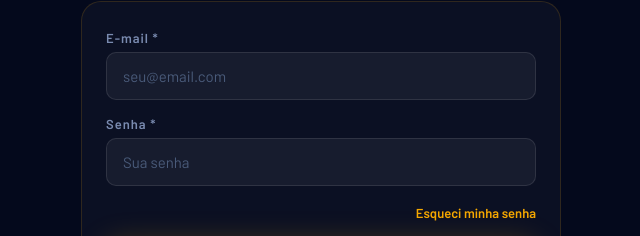
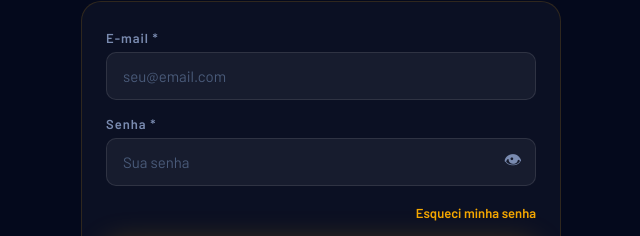
Before and after one commit to Capidasorte/capi-da-sorte-backend, a Next.js app in the folder frontend/: page /login in a window 1280 px wide. Shown: the part 150-386 px from the top of the page, without its empty margins (319-959 px from the left). Built offline with nearby package versions, Linux system fonts and the light colour scheme; a web font is replaced by a local one.

Commit message:
feat: olho na senha do login

```diff
--- a/frontend/app/login/page.tsx
+++ b/frontend/app/login/page.tsx
@@ -7,6 +7,7 @@ export default function Login() {
   const [form, setForm] = useState({ email: '', senha: '' })
   const [erro, setErro] = useState('')
   const [loading, setLoading] = useState(false)
+  const [mostrarSenha, setMostrarSenha] = useState(false)
 
   const handleSubmit = async () => {
     setErro('')
@@ -27,7 +28,7 @@ export default function Login() {
         localStorage.setItem('user', JSON.stringify(data.user))
         window.location.href = '/'
       } else {
-        setErro(data.message || 'E-mail ou senha incorretos')
+        setErro(data.error || data.message || 'E-mail ou senha incorretos')
       }
     } catch {
       setErro('Erro de conexão. Tente novamente.')
@@ -75,6 +76,8 @@ export default function Login() {
         .btn-entrar:hover { transform:translateY(-2px); box-shadow:0 12px 40px rgba(245,168,0,.5); }
         .btn-entrar:disabled { opacity:0.6; cursor:not-allowed; transform:none; }
         .label { font-size:13px; color:#7A8BB0; font-weight:600; margin-bottom:6px; letter-spacing:1px; display:block; }
+        .eye-wrap { position:relative; }
+        .eye-btn { position:absolute; right:14px; top:50%; transform:translateY(-50%); background:none; border:none; cursor:pointer; color:#7A8BB0; padding:0; font-size:18px; }
       `}</style>
 
       <div style={{ minHeight:'100vh', background:'#04091C', padding:'20px 16px 60px', fontFamily:"'Barlow',sans-serif" }}>
@@ -99,7 +102,6 @@ export default function Login() {
                 <input
                   className="input-field"
                   type="email"
-                  name="email"
                   placeholder="seu@email.com"
                   value={form.email}
                   onChange={e => setForm({...form, email:e.target.value})}
@@ -109,15 +111,20 @@ export default function Login() {
 
               <div>
                 <label className="label">Senha *</label>
+                <div className="eye-wrap">
                   <input
                     className="input-field"
-                  type="password"
-                  name="senha"
+                    type={mostrarSenha ? 'text' : 'password'}
                     placeholder="Sua senha"
                     value={form.senha}
                     onChange={e => setForm({...form, senha:e.target.value})}
                     onKeyDown={e => e.key === 'Enter' && handleSubmit()}
+                    style={{ paddingRight:48 }}
                   />
+                  <button className="eye-btn" type="button" onClick={() => setMostrarSenha(!mostrarSenha)}>
+                    {mostrarSenha ? '🙈' : '👁'}
+                  </button>
+                </div>
               </div>
 
               <div style={{ textAlign:'right' }}>
```
Lines whose indentation alone changed are shown as unchanged.
